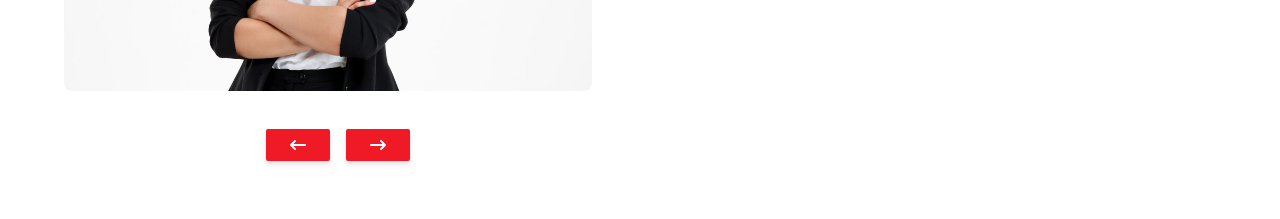
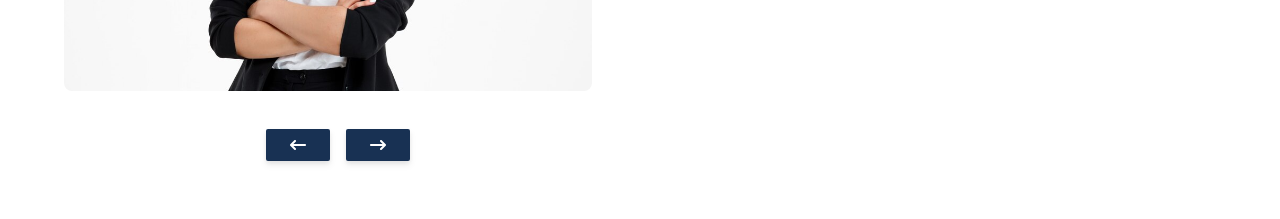
Before and after one commit to Neermal1/pokhara, a Next.js app: page /about-us in a window 1280 px wide. Shown: the part 3720-3939 px from the top of the page. Built offline with nearby package versions, Linux system fonts and the light colour scheme.

Commit message:
Color Updated

```diff
--- a/src/pageComponents/home/Testimonial.tsx
+++ b/src/pageComponents/home/Testimonial.tsx
@@ -46,7 +46,7 @@ const Testimonial = () => {
       >
         <div
           onClick={() => previous()}
-          className="cursor-pointer transition-all p-3 drop-shadow-md rounded-[2px]  px-6 py-2  bg-[#ef1a26]
+          className="cursor-pointer transition-all p-3 drop-shadow-md rounded-[2px]  px-6 py-2  bg-[#183153]
 
  hover:brightness-110 hover:-translate-y-[1px]
 active:border-b-[2px] active:brightness-90 active:translate-y-[2px]"
@@ -56,7 +56,7 @@ active:border-b-[2px] active:brightness-90 active:translate-y-[2px]"
 
         <div
           onClick={() => next()}
-          className="cursor-pointer transition-all p-3 drop-shadow-md rounded-[2px]  px-6 py-2  bg-[#ef1a26]
+          className="cursor-pointer transition-all p-3 drop-shadow-md rounded-[2px]  px-6 py-2  bg-[#183153]
 
  hover:brightness-110 hover:-translate-y-[1px]
 active:border-b-[2px] active:brightness-90 active:translate-y-[2px]"
```
